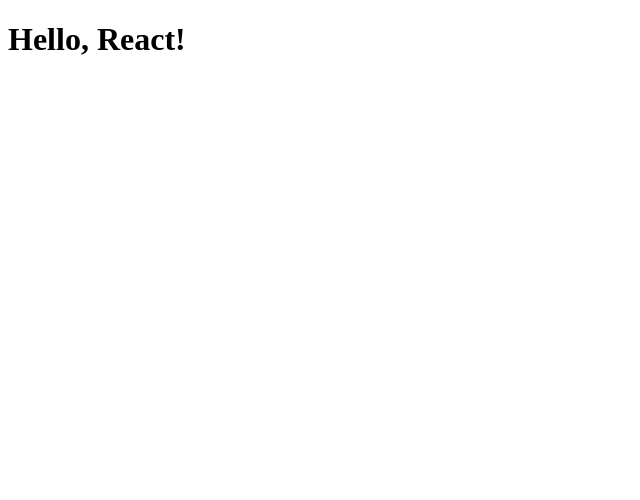
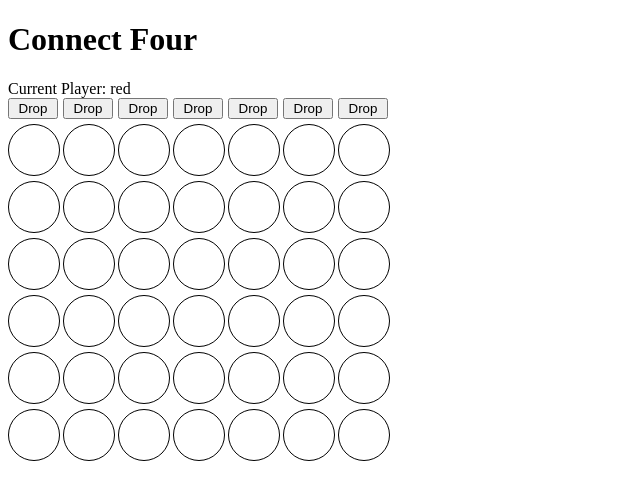
Before and after one commit to takuya320/drop-4-connect, a React app: page / in a window 1280 px wide. Shown: the top 500 px of the page, without its empty margins (0-640 px from the left). Built offline with nearby package versions, Linux system fonts and the light colour scheme.

Commit message:
impl game

```diff
--- a/src/App.tsx
+++ b/src/App.tsx
@@ -1,7 +1,130 @@
-import React from 'react'
+import { useState } from 'react'
+
+const ROWS = 6
+const COLS = 7
+
+type Player = 'red' | 'yellow' | null
 
 function App() {
-  return <h1>Hello, React!</h1>
+  const [board, setBoard] = useState<Player[][]>(() => {
+    const initialBoard: Player[][] = []
+    for (let i = 0; i < ROWS; i++) {
+      initialBoard.push(Array(COLS).fill(null))
+    }
+    return initialBoard
+  })
+  const [currentPlayer, setCurrentPlayer] = useState<Player>('red')
+  const [winner, setWinner] = useState<Player>(null)
+
+  const handleClick = (col: number) => {
+    if (winner) return
+
+    for (let row = ROWS - 1; row >= 0; row--) {
+      if (!board[row][col]) {
+        const newBoard = board.map((r, i) => (i === row ? r.map((c, j) => (j === col ? currentPlayer : c)) : r))
+        setBoard(newBoard)
+
+        // Check for winner
+        if (checkWinner(newBoard, row, col, currentPlayer)) {
+          setWinner(currentPlayer)
+        } else {
+          setCurrentPlayer(currentPlayer === 'red' ? 'yellow' : 'red')
+        }
+        break
+      }
+    }
+  }
+
+  const checkWinner = (board: Player[][], row: number, col: number, player: Player): boolean => {
+    // Check horizontal
+    let count = 0
+    for (let c = Math.max(0, col - 3); c <= Math.min(COLS - 1, col + 3); c++) {
+      if (board[row][c] === player) {
+        count++
+        if (count === 4) return true
+      } else {
+        count = 0
+      }
+    }
+
+    // Check vertical
+    count = 0
+    for (let r = Math.max(0, row - 3); r <= Math.min(ROWS - 1, row + 3); r++) {
+      if (board[r][col] === player) {
+        count++
+        if (count === 4) return true
+      } else {
+        count = 0
+      }
+    }
+
+    // Check diagonal (top-left to bottom-right)
+    count = 0
+    for (
+      let i = -3;
+      i <= 3;
+      i++ // row + i, col + i
+    ) {
+      const r = row + i
+      const c = col + i
+      if (r >= 0 && r < ROWS && c >= 0 && c < COLS && board[r][c] === player) {
+        count++
+        if (count === 4) return true
+      } else {
+        count = 0
+      }
+    }
+
+    // Check diagonal (top-right to bottom-left)
+    count = 0
+    for (let i = -3; i <= 3; i++) {
+      const r = row + i
+      const c = col - i
+      if (r >= 0 && r < ROWS && c >= 0 && c < COLS && board[r][c] === player) {
+        count++
+        if (count === 4) return true
+      } else {
+        count = 0
+      }
+    }
+
+    return false
+  }
+
+  return (
+    <div>
+      <h1>Connect Four</h1>
+      <div>Current Player: {currentPlayer}</div>
+      {winner && <div>Winner: {winner}</div>}
+      <div
+        style={{
+          display: 'grid',
+          gridTemplateColumns: `repeat(${COLS}, 50px)`,
+          gap: '5px',
+        }}
+      >
+        {Array.from({ length: COLS }).map((_, col) => (
+          <button key={col} onClick={() => handleClick(col)}>
+            Drop
+          </button>
+        ))}
+        {board.map((row, rowIndex) =>
+          row.map((cell, colIndex) => (
+            <div
+              key={`${rowIndex}-${colIndex}`}
+              style={{
+                width: '50px',
+                height: '50px',
+                borderRadius: '50%',
+                backgroundColor: cell === 'red' ? 'red' : cell === 'yellow' ? 'yellow' : 'white',
+                border: '1px solid black',
+              }}
+            />
+          ))
+        )}
+      </div>
+    </div>
+  )
 }
 
 export default App
```
Also changed, not shown: 2 other files (tests, documents, lock files or other folders).
